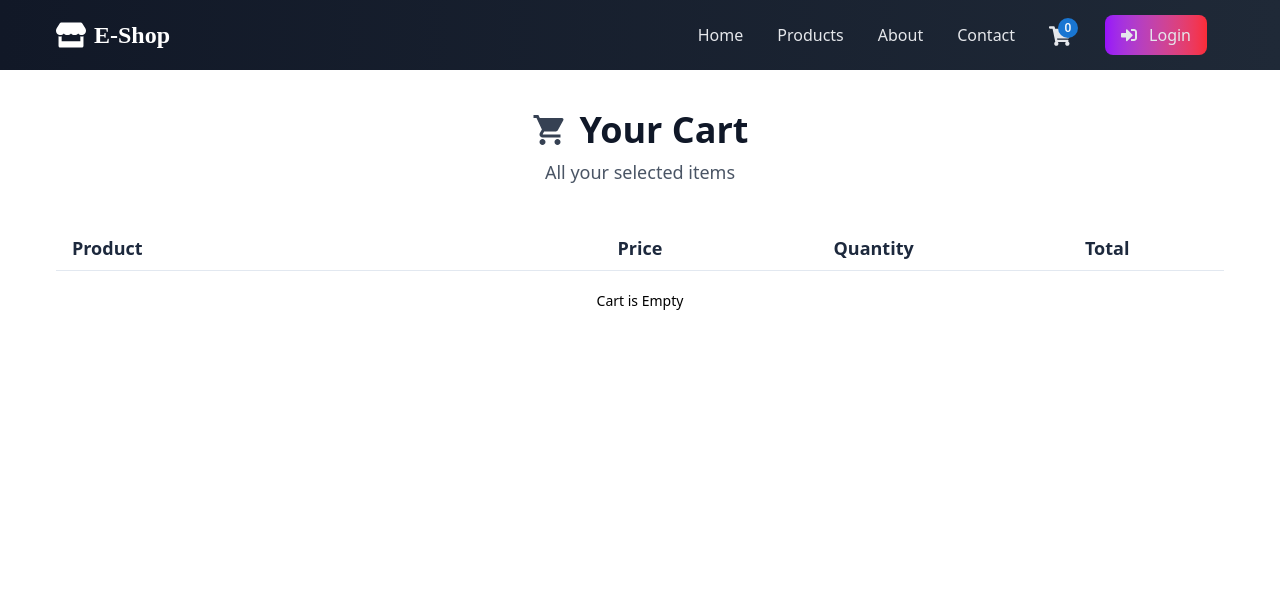
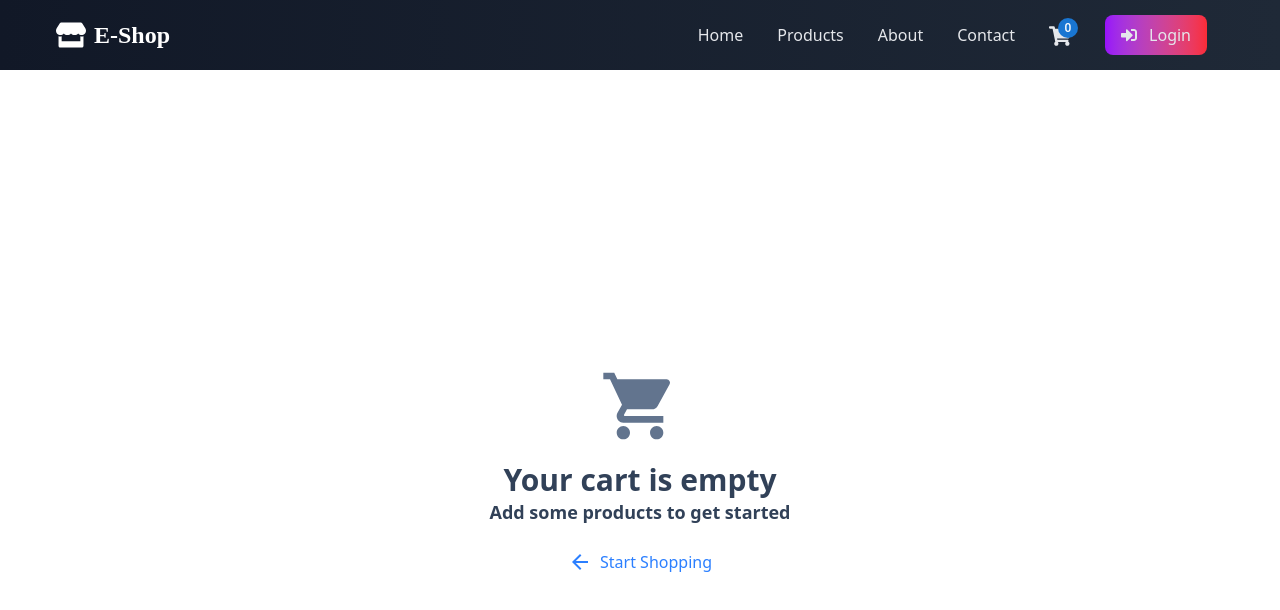
Before and after one commit to liminxiong6/react-ecommerce, a React (Vite) app: page /cart in a window 1280 px wide. Shown: the top 610 px of the page. Built offline with nearby package versions, Linux system fonts and the light colour scheme.

Commit message:
setup empty cart page

```diff
--- a/src/components/cart/Cart.jsx
+++ b/src/components/cart/Cart.jsx
@@ -2,6 +2,7 @@ import { MdArrowBack, MdShoppingCart } from "react-icons/md";
 import { useSelector } from "react-redux";
 import { Link } from "react-router-dom";
 import ItemContent from "./ItemContent";
+import CartEmpty from "./CartEmpty";
 
 const Cart = () => {
     const { cart } = useSelector((state) => state.cart);
@@ -12,58 +13,8 @@ const Cart = () => {
     //         acc + Number(cur?.specialPrice) * Number(cur?.quantity, 0),
     // );
 
-    let cartContent;
     if (!cart || cart.length === 0) {
-        cartContent = (
-            <div className="border-t-[1px] border-slate-200 py-5 text-center text-sm">
-                <h1>Cart is Empty</h1>
-            </div>
-        );
-    } else {
-        cartContent = (
-            <>
-                {/* cart content */}
-                <div>
-                    {cart &&
-                        cart.length > 0 &&
-                        cart.map((item, i) => (
-                            <ItemContent key={i} {...item} />
-                        ))}
-                </div>
-                {/* total price */}
-                <div className="flex flex-col gap-4 border-t-[1.5px] border-slate-200 px-2 py-4 sm:flex-row sm:justify-between sm:px-0">
-                    <div></div>
-                    <div className="flex flex-col gap-1 text-sm">
-                        <div className="flex w-full justify-between text-sm font-semibold md:text-lg">
-                            <span>Subtotal</span>
-                            <span>$400</span>
-                        </div>
-                        <p className="text-slate-500">
-                            Taxes and shipping calculated at checkout
-                        </p>
-                        <Link
-                            className="flex w-full justify-end"
-                            to="/checkout"
-                        >
-                            <button
-                                onClick={() => {}}
-                                className="bg-custom-blue flex w-[300px] items-center justify-center gap-2 rounded-sm px-4 py-2 font-semibold text-white transition duration-300 hover:text-gray-300"
-                            >
-                                <MdShoppingCart size={20} />
-                                Checkout
-                            </button>
-                        </Link>
-                        <Link
-                            to="/products"
-                            className="mt-2 flex items-center gap-2 text-slate-500"
-                        >
-                            <MdArrowBack />
-                            <span>Continue Shopping</span>
-                        </Link>
-                    </div>
-                </div>
-            </>
-        );
+        return <CartEmpty />;
     }
 
     return (
@@ -92,7 +43,41 @@ const Cart = () => {
                     Total
                 </div>
             </div>
-            {cartContent}
+            {/* cart content */}
+            <div>
+                {cart &&
+                    cart.length > 0 &&
+                    cart.map((item, i) => <ItemContent key={i} {...item} />)}
+            </div>
+            {/* total price */}
+            <div className="flex flex-col gap-4 border-t-[1.5px] border-slate-200 px-2 py-4 sm:flex-row sm:justify-between sm:px-0">
+                <div></div>
+                <div className="flex flex-col gap-1 text-sm">
+                    <div className="flex w-full justify-between text-sm font-semibold md:text-lg">
+                        <span>Subtotal</span>
+                        <span>$400</span>
+                    </div>
+                    <p className="text-slate-500">
+                        Taxes and shipping calculated at checkout
+                    </p>
+                    <Link className="flex w-full justify-end" to="/checkout">
+                        <button
+                            onClick={() => {}}
+                            className="bg-custom-blue flex w-[300px] items-center justify-center gap-2 rounded-sm px-4 py-2 font-semibold text-white transition duration-300 hover:text-gray-300"
+                        >
+                            <MdShoppingCart size={20} />
+                            Checkout
+                        </button>
+                    </Link>
+                    <Link
+                        to="/products"
+                        className="mt-2 flex items-center gap-2 text-slate-500"
+                    >
+                        <MdArrowBack />
+                        <span>Continue Shopping</span>
+                    </Link>
+                </div>
+            </div>
         </div>
     );
 };
--- /dev/null
+++ b/src/components/cart/CartEmpty.jsx
@@ -0,0 +1,28 @@
+import { MdArrowBack, MdShoppingCart } from "react-icons/md";
+import { Link } from "react-router-dom";
+
+const CartEmpty = () => {
+    return (
+        <div className="flex min-h-[800px] flex-col items-center justify-center">
+            <div className="flex flex-col items-center">
+                <MdShoppingCart size={80} className="mb-4 text-slate-500" />
+                <div className="text-3xl font-bold text-slate-700">
+                    Your cart is empty
+                </div>
+                <div className="text-lg font-bold text-slate-700">
+                    Add some products to get started
+                </div>
+            </div>
+            <div className="mt-6">
+                <Link
+                    to="/"
+                    className="flex gap-2 text-blue-500 transition hover:text-blue-600"
+                >
+                    <MdArrowBack size={24} />
+                    <span className="font-medium">Start Shopping</span>
+                </Link>
+            </div>
+        </div>
+    );
+};
+export default CartEmpty;
```
